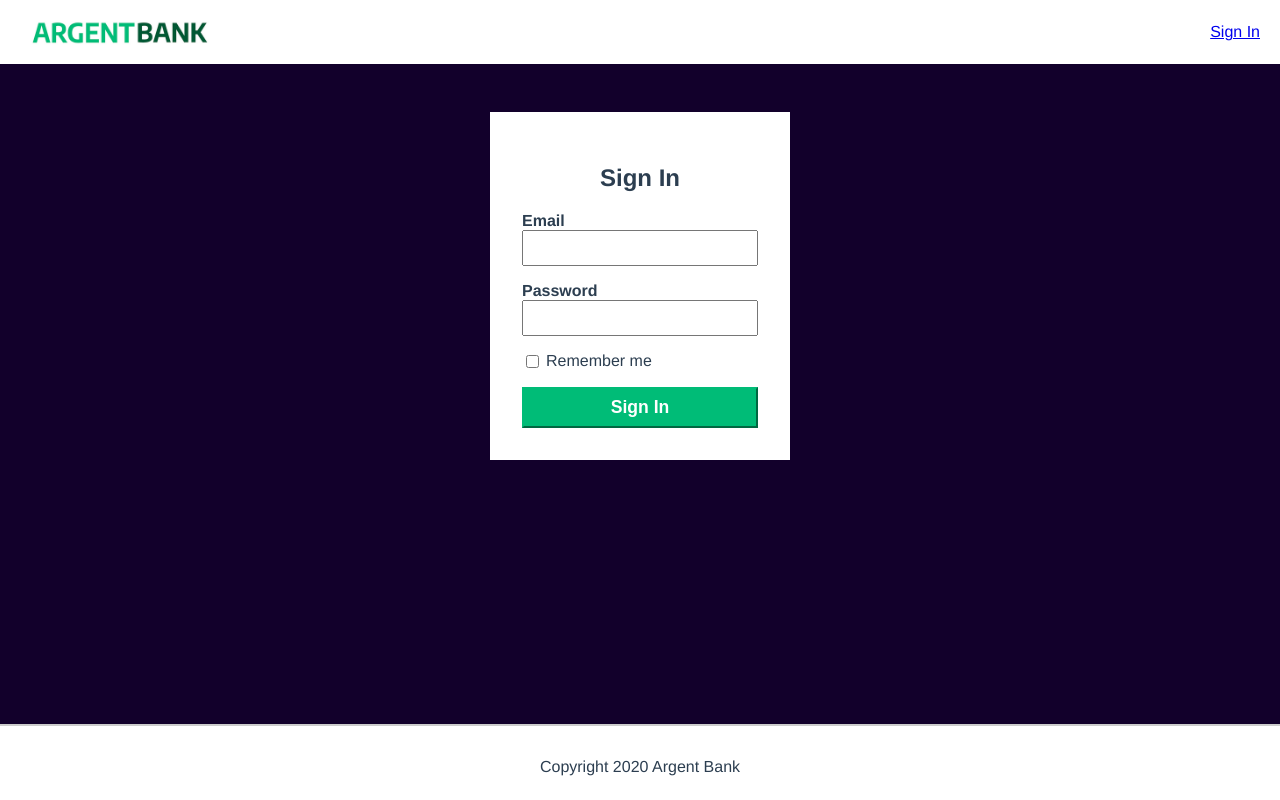
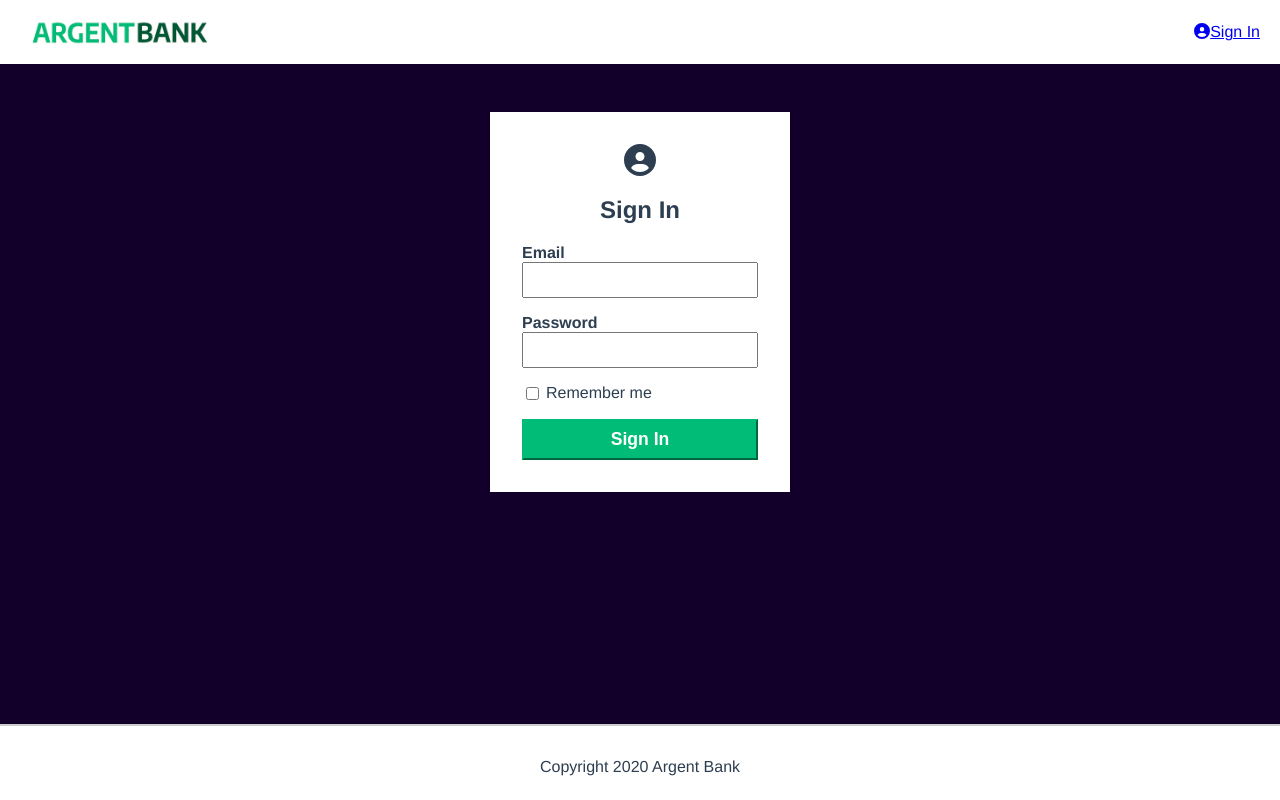
Before and after one commit to ByteVoyageur/OC-P11, a React app: page /sign-in in a window 1280 px wide. Built offline with nearby package versions, Linux system fonts and the light colour scheme.

Commit message:
The @fortawesome/react-fontawesome has been installed, and the icons are displaying successfully.

```diff
--- a/package.json
+++ b/package.json
@@ -8,6 +8,9 @@
   "license": "",
   "main": "index.js",
   "dependencies": {
+    "@fortawesome/fontawesome-svg-core": "^6.5.1",
+    "@fortawesome/free-solid-svg-icons": "^6.5.1",
+    "@fortawesome/react-fontawesome": "^0.2.0",
     "@reduxjs/toolkit": "^2.2.1",
     "axios": "^0.19.2",
     "bcrypt": "^5.0.0",
--- a/src/components/Navbar/index.js
+++ b/src/components/Navbar/index.js
@@ -1,6 +1,8 @@
-// Navbar component
 import React from 'react'
 import { Link } from 'react-router-dom'
+import { FontAwesomeIcon } from '@fortawesome/react-fontawesome'
+import { faUserCircle } from '@fortawesome/free-solid-svg-icons'
+import { faSignOutAlt } from '@fortawesome/free-solid-svg-icons'
 
 function Navbar({ isLoggedIn, onSignOut, firstName }) {
   const name = typeof firstName === 'string' ? firstName : ''
@@ -20,20 +22,23 @@ function Navbar({ isLoggedIn, onSignOut, firstName }) {
       <div>
         {isLoggedIn ? (
           <div className='nav-to'>
-            <Link className='nav-user-link' to='/user'>
-              {name}
-            </Link>
+            <div className='nav-to-user'>
+              <FontAwesomeIcon icon={faUserCircle} />
+              <Link className='nav-user-link' to='/user'>
+                {name}
+              </Link>
+            </div>
             <button
               className='main-nav-item button-no-style'
               onClick={onSignOut}
             >
-              <i className='fa fa-user-circle'></i>
+              <FontAwesomeIcon icon={faSignOutAlt} />
               Sign Out
             </button>
           </div>
         ) : (
           <Link className='main-nav-item' to='/sign-in'>
-            <i className='fa fa-user-circle'></i>
+            <FontAwesomeIcon icon={faUserCircle} />
             Sign In
           </Link>
         )}
--- a/src/pages/HomePage/style.css
+++ b/src/pages/HomePage/style.css
@@ -61,6 +61,8 @@ body {
 }
 
 .button-no-style {
+  display: flex;
+  flex-direction: row;
   text-decoration: none;
   margin-right: 0.5rem;
   font-weight: bold;
@@ -69,10 +71,7 @@ body {
   color: #2c3e50;
   cursor: pointer;
   background-color: transparent;
-}
-
-.main-nav-item:hover {
-  text-decoration: underline;
+  gap: 5px;
 }
 
 .main-nav-logo {
@@ -89,6 +88,12 @@ body {
   display: flex;
   flex-direction: row;
   gap: 20px;
+}
+
+.nav-to-user {
+  display: flex;
+  flex-direction: row;
+  gap: 10px;
 }
 
 .hero {
@@ -196,7 +201,7 @@ body {
 }
 
 .sign-in-icon {
-  font-size: 5rem;
+  font-size: 2rem;
 }
 
 .input-remember {
--- a/src/pages/SignInPage/index.js
+++ b/src/pages/SignInPage/index.js
@@ -7,6 +7,8 @@ import Navbar from '../../components/Navbar'
 import FormSignIn from '../../components/FormSignIn'
 import Footer from '../../components/Footer'
 import useAPILogIn from '../../hooks/useAPILogIn'
+import { FontAwesomeIcon } from '@fortawesome/react-fontawesome'
+import { faUserCircle } from '@fortawesome/free-solid-svg-icons'
 
 const SignInPage = () => {
   const [email, setEmail] = useState('')
@@ -47,7 +49,7 @@ const SignInPage = () => {
       <Navbar />
       <main className='main bg-dark'>
         <section className='sign-in-content'>
-          <i className='fa fa-user-circle sign-in-icon'></i>
+          <FontAwesomeIcon className='sign-in-icon' icon={faUserCircle} />
           <h1>Sign In</h1>
           <FormSignIn
             email={email}
```
Also changed, not shown: 1 other file (tests, documents, lock files or other folders).
